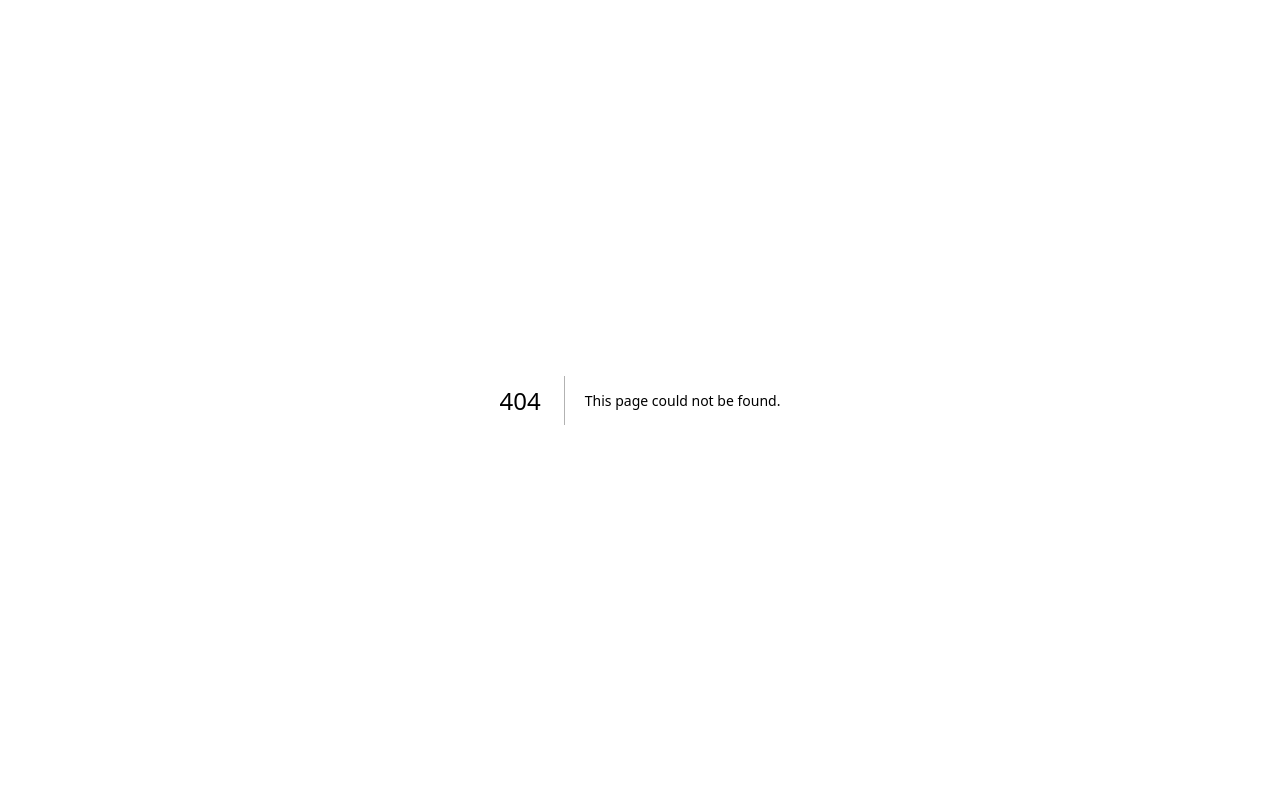
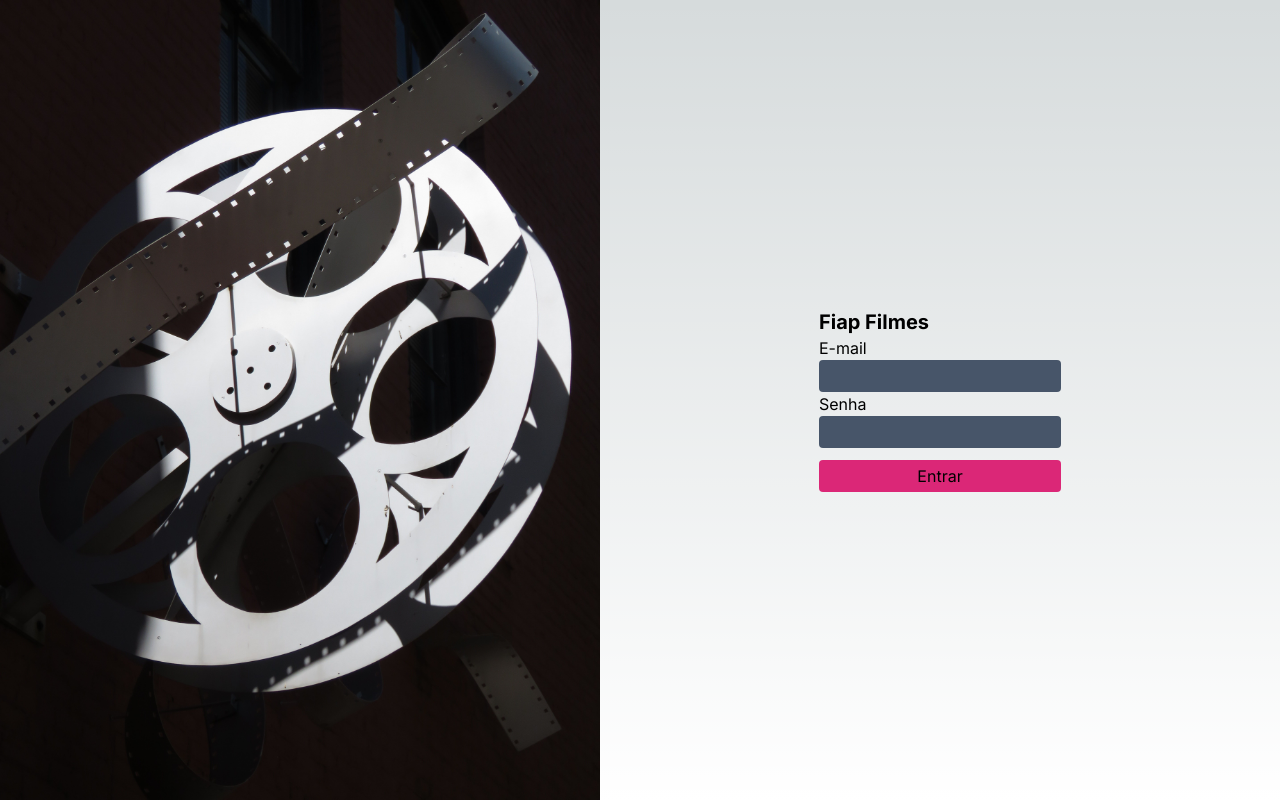
Before and after one commit to leobianor/FiapFilmes, a Next.js app: page /login in a window 1280 px wide. Before the commit this address had no page. Built offline with nearby package versions, Linux system fonts and the light colour scheme.

Commit message:
Criando Login

```diff
--- a/package.json
+++ b/package.json
@@ -16,6 +16,7 @@
     "postcss": "8.4.27",
     "react": "^18.2.0",
     "react-dom": "^18.2.0",
+    "react-hot-toast": "^2.4.1",
     "tailwindcss": "3.3.3"
   }
 }
--- a/src/app/layout.js
+++ b/src/app/layout.js
@@ -1,3 +1,4 @@
+import { Toaster } from 'react-hot-toast'
 import './globals.css'
 import { Inter } from 'next/font/google'
 
@@ -11,7 +12,12 @@
 export default function RootLayout({ children }) {
   return (
     <html lang="en">
-      <body className={inter.className}>{children}</body>
+      <body className={inter.className}>{children}
+      <Toaster position = 'bottom-right'/>
+
+
+
+      </body>
     </html>
   )
 }
--- /dev/null
+++ b/src/app/login/page.jsx
@@ -0,0 +1,67 @@
+"use client"
+
+import Image from "next/image"
+import loginimage from "@/images/login.jpg"
+import { useState } from "react"
+import { useRouter } from "next/navigation";
+import toast from "react-hot-toast";
+
+export default function Login() {
+    const [email, setEmail] = useState("")
+    const [senha, setSenha] = useState("")
+    const { push } = useRouter()
+
+    function login(e){
+        e.preventDefault()
+        if (email === "leobianor@outlook.com" && senha === "123"){
+            push("/")
+        }else{
+            toast.error("Credenciais Invalidas", {
+                style:{
+                    backgroundColor: '#333',
+                    color: '#FFF'
+                }
+            })
+        }
+    }
+
+
+    return (
+        <div className=" flex h-screen ">
+            <aside className="hidden md:flex">
+                <Image
+                    className="h-full w-full object-cover"
+                    src={loginimage}
+                    alt="Picture of the author"
+                />
+            </aside>
+
+            <main className="contanier m-auto max-w-md p-3">
+                <h1 className="text-xl font-bold">Fiap Filmes</h1>
+                <form onSubmit={login} className="flex flex-col">
+                    <label htmlFor="email">E-mail</label>
+                    <input
+                    className="bg-slate-600 p-1 rounded"
+                    type="email"
+                    id="email"
+                    value={email}
+                    onChange={e => setEmail(e.target.value)}
+                    />
+
+
+                    <label htmlFor="senha">Senha</label>
+                    <input
+                    className="bg-slate-600 p-1 rounded"
+                    type="password"
+                    id="senha"
+                    value={senha}
+                    onChange={e => setSenha(e.target.value)}
+                    />
+
+                    <button className="bg-pink-600 p-1 mt-3 rounded">Entrar</button>
+
+                </form>
+            </main>
+        </div>
+    )
+}
--- /dev/null
+++ b/src/db.json
@@ -0,0 +1,54 @@
+{
+"data": [
+    {
+        "title": "Dune",
+        "author": "Frank Herbert",
+        "year": "1965"
+    },
+    {
+        "title": "The Left Hand of Darkness",
+        "author": "Ursula K. Le Guin",
+        "year": "1969"
+    },
+    {
+        "title": "Neuromancer",
+        "author": "William Gibson",
+        "year": "1984"
+    },
+    {
+        "title": "Hyperion",
+        "author": "Dan Simmons",
+        "year": "1989"
+    },
+    {
+        "title": "Snow Crash",
+        "author": "Neal Stephenson",
+        "year": "1992"
+    },
+    {
+        "title": "Ender's Game",
+        "author": "Orson Scott Card",
+        "year": "1985"
+    },
+    {
+        "title": "The Hitchhiker's Guide to the Galaxy",
+        "author": "Douglas Adams",
+        "year": "1979"
+    },
+    {
+        "title": "Foundation",
+        "author": "Isaac Asimov",
+        "year": "1951"
+    },
+    {
+        "title": "1984",
+        "author": "George Orwell",
+        "year": "1949"
+    },
+    {
+        "title": "Brave New World",
+        "author": "Aldous Huxley",
+        "year": "1932"
+    }
+]
+}
```
Also changed, not shown: src/images/login.jpg (added), 1 other file (tests, documents, lock files or other folders).
